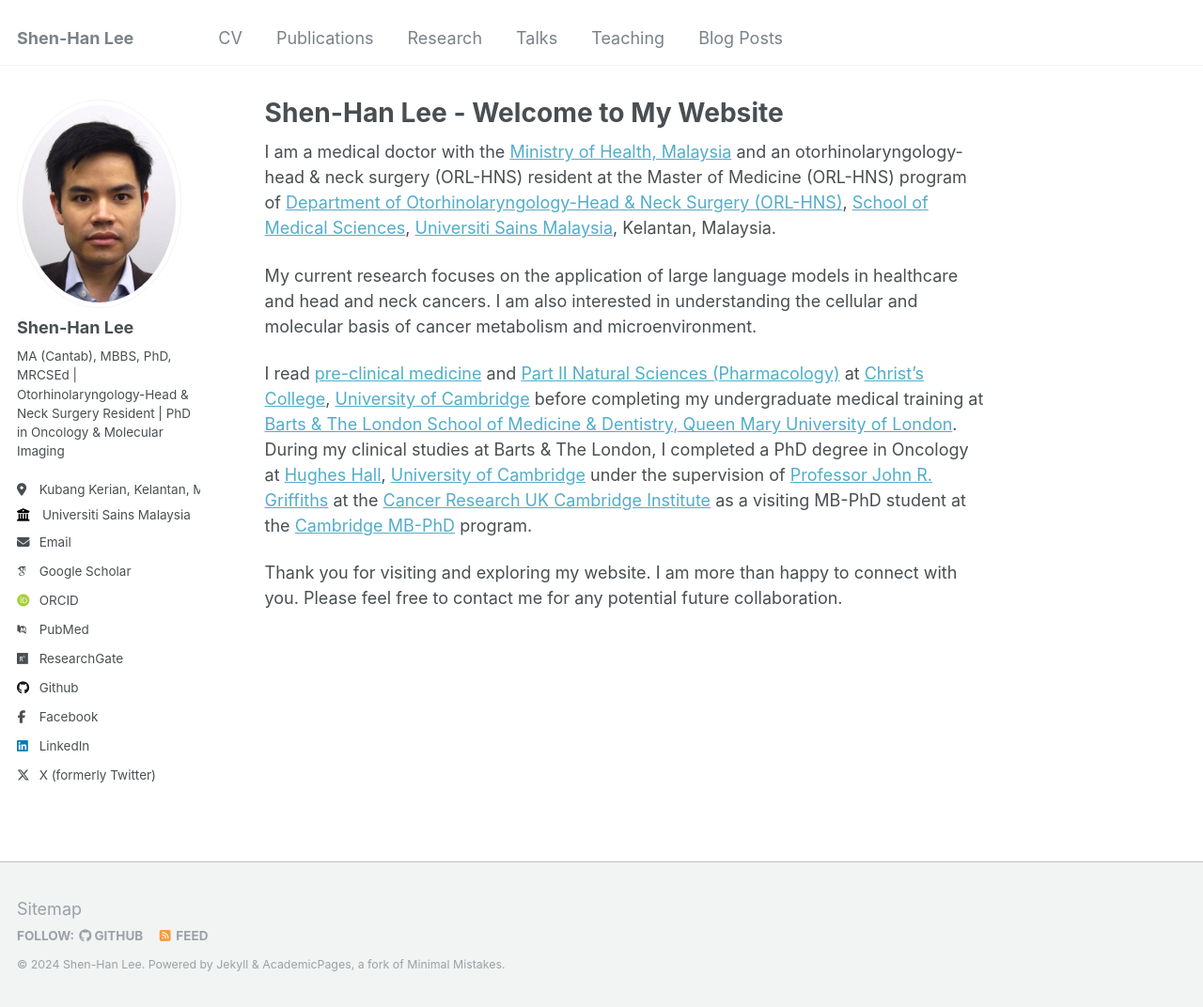
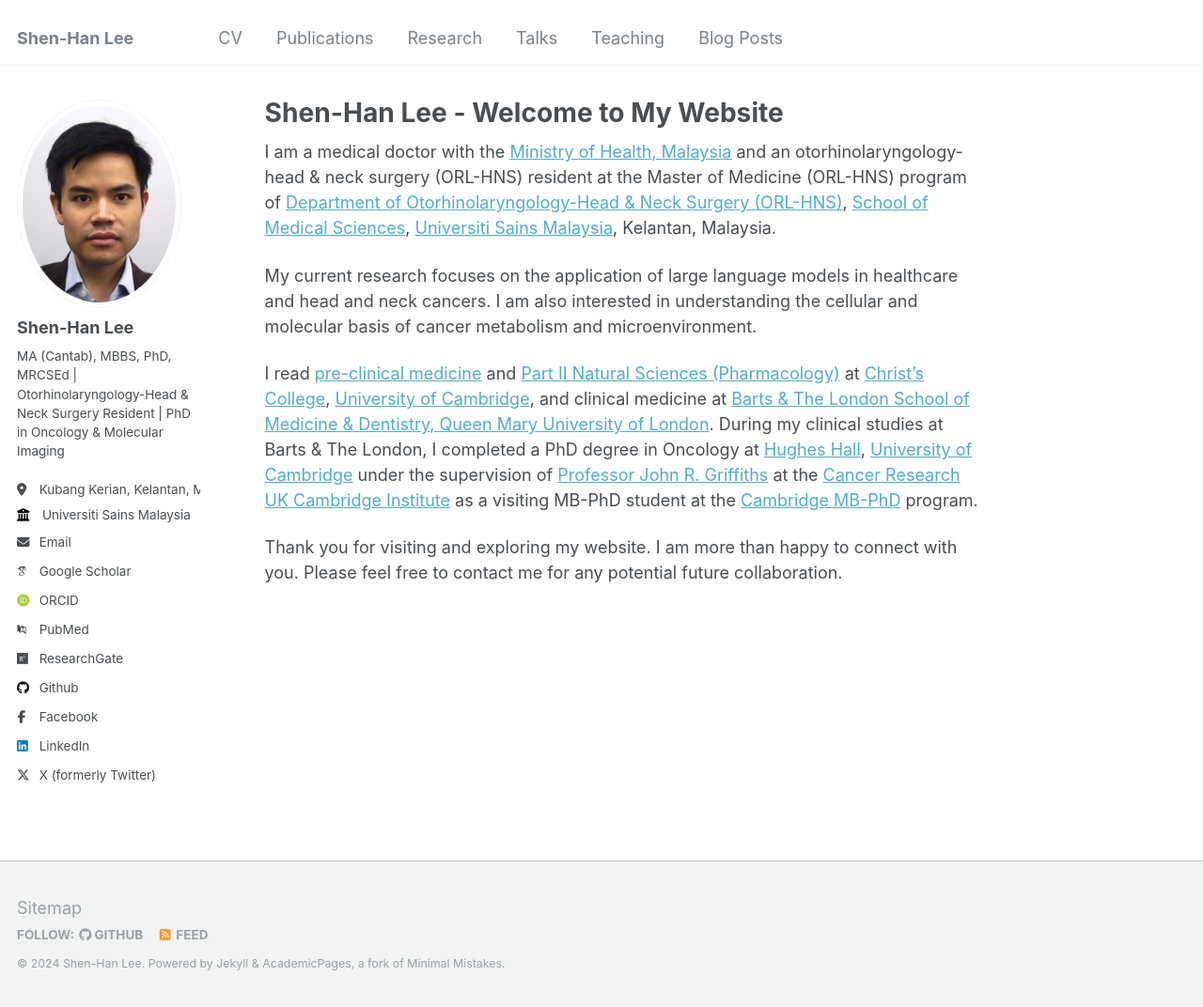
Before and after one commit to shenhanlee/shenhanlee.github.io, a Jekyll site: the page built from _pages/about.md, in a window 1280 px wide and 1072 px high. Shown: the whole window at 94% size. Built offline with Jekyll 4.4.1, drawn with Linux system fonts in a browser that asks for light colours; some web fonts are replaced.

Commit message:
Merge remote-tracking branch 'origin/master'

```diff
--- a/_pages/about.md
+++ b/_pages/about.md
@@ -11,6 +11,6 @@ I am a medical doctor with the [Ministry of Health, Malaysia](https://www.moh.go
 
 My current research focuses on the application of large language models in healthcare and head and neck cancers. I am also interested in understanding the cellular and molecular basis of cancer metabolism and microenvironment.
 
-I read [pre-clinical medicine](https://www.biology.cam.ac.uk/undergrads/MedST/Current/Course/Years1and2) and [Part II Natural Sciences (Pharmacology)](https://www.phar.cam.ac.uk/undergrads/bbs) at [Christ's College](https://www.christs.cam.ac.uk), [University of Cambridge](https://wwww.cam.ac.uk) before completing my undergraduate medical training at [Barts & The London School of Medicine & Dentistry, Queen Mary University of London](https://www.qmul.ac.uk/fmd/). During my clinical studies at Barts & The London, I completed a PhD degree in Oncology at [Hughes Hall](https://www.hughes.cam.ac.uk), [University of Cambridge](https://www.cam.ac.uk) under the supervision of [Professor John R. Griffiths](https://crukcambridgecentre.org.uk/users/griffiths) at the [Cancer Research UK Cambridge Institute](https://www.cruk.cam.ac.uk) as a visiting MB-PhD student at the [Cambridge MB-PhD](https://www.medschl.cam.ac.uk/clinical-school-mbphd-course-information) program.
+I read [pre-clinical medicine](https://www.biology.cam.ac.uk/undergrads/MedST/Current/Course/Years1and2) and [Part II Natural Sciences (Pharmacology)](https://www.phar.cam.ac.uk/undergrads/bbs) at [Christ's College](https://www.christs.cam.ac.uk), [University of Cambridge](https://wwww.cam.ac.uk), and clinical medicine at [Barts & The London School of Medicine & Dentistry, Queen Mary University of London](https://www.qmul.ac.uk/fmd/). During my clinical studies at Barts & The London, I completed a PhD degree in Oncology at [Hughes Hall](https://www.hughes.cam.ac.uk), [University of Cambridge](https://www.cam.ac.uk) under the supervision of [Professor John R. Griffiths](https://crukcambridgecentre.org.uk/users/griffiths) at the [Cancer Research UK Cambridge Institute](https://www.cruk.cam.ac.uk) as a visiting MB-PhD student at the [Cambridge MB-PhD](https://www.medschl.cam.ac.uk/clinical-school-mbphd-course-information) program.
 
 Thank you for visiting and exploring my website. I am more than happy to connect with you. Please feel free to contact me for any potential future collaboration.
```
